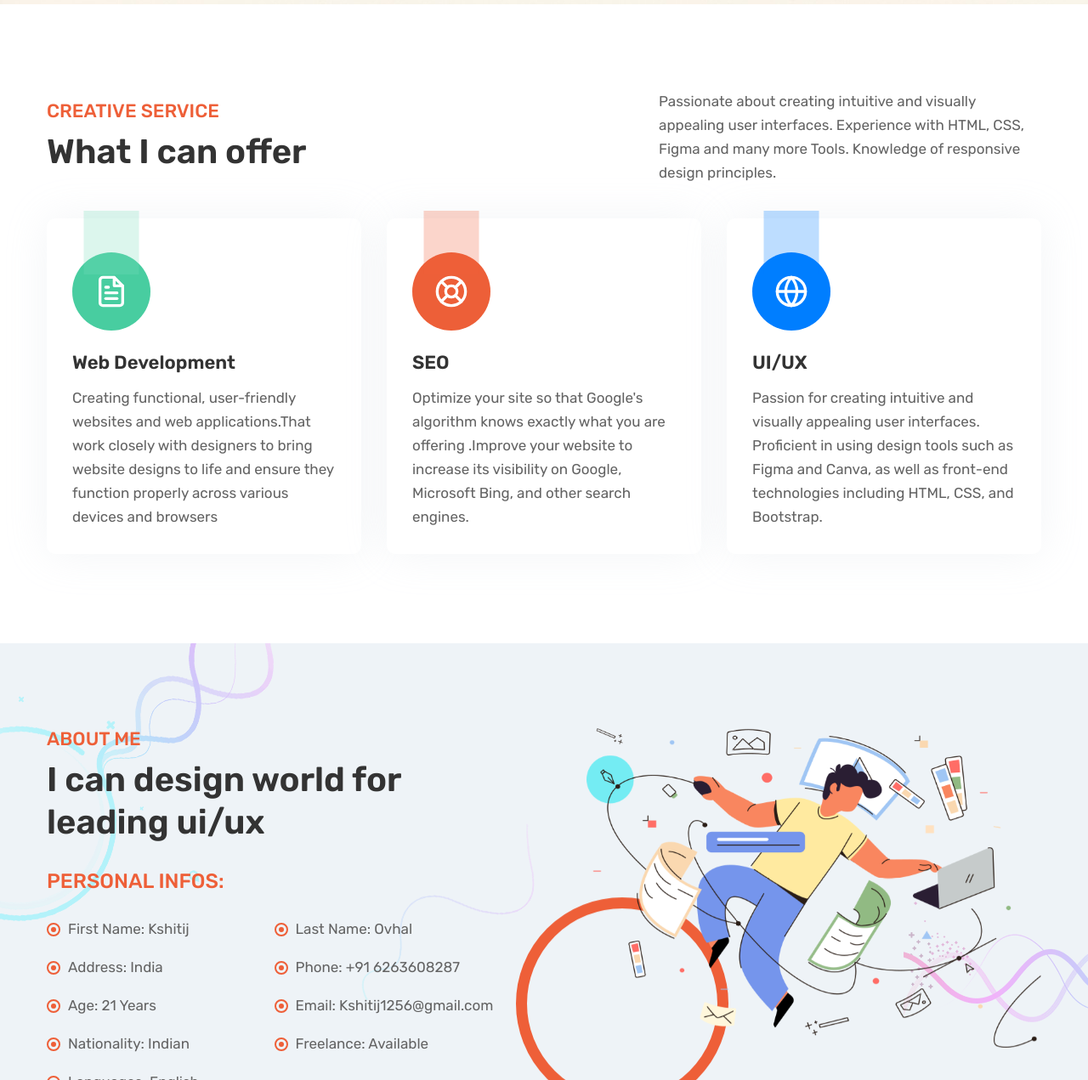
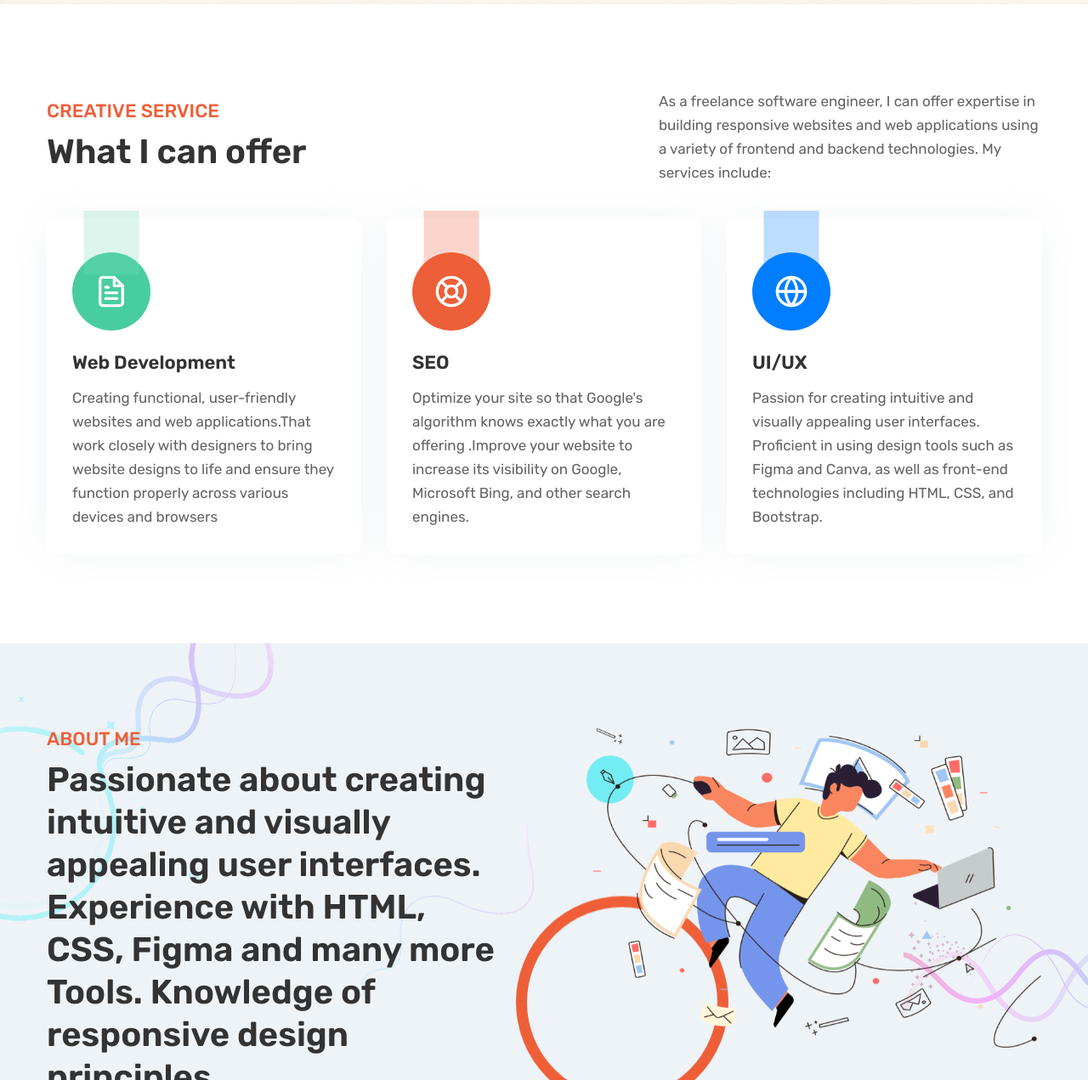
Before and after one commit to Kshitij2508/kshitij.github.io, a plain HTML site: page index.html in a window 1280 px wide. Shown: the part 649-1920 px from the top of the page at 85% size. Drawn offline with nearby package versions, Linux system fonts and the light colour scheme.

Commit message:
new changes

```diff
--- a/index.html
+++ b/index.html
@@ -69,8 +69,6 @@
                                     <line x1="12" y1="15" x2="12" y2="3"></line>
                                 </svg>
                                 <a href="assets/img/other/CV-KSHITIJ OVHAL-6263608287.pdf">Download CV </a>
-
-
                             </button>
                         </div>
                     </div>
@@ -105,7 +103,7 @@
                         <div class="hero__content">
                             <span class="hero__content--subtitle text__secondary mb-10">HELLO  I'M</span>
                             <h2 class="hero__content--title mb-15">Kshitij ovhal! </h2>
-                            <h3 class="hero__content--subtitle2 mb-20">UX/UI Designer</h3>
+                            <h3 class="hero__content--subtitle2 mb-20">UI/UX Designer</h3>
                             <p class="hero__content--desc mb-30">A dedicated and creative freelancer UI/UX designer with a passion for crafting engaging and user centric digital experiences</p>
                             <div class="hero__content--footer d-flex align-items-center">
                                 <a class="btn hero__content--btn" href="#about">About Me</a>
@@ -125,8 +123,7 @@
                             <h2 class="section__heading--title">What I can offer </h2>
                         </div>
                         <div class="section__heading--right max-width-450">
-                            <p class="section__heading--desc"> Passionate about creating intuitive and visually appealing user interfaces. Experience with HTML, CSS, Figma and many more Tools.
-                                Knowledge of responsive design principles.</p>
+                            <p class="section__heading--desc">As a freelance software engineer, I can offer expertise in building responsive websites and web applications using a variety of frontend and backend technologies. My services include:</p>
                         </div>
                     </div>
                     <div class="services__section--inner">
@@ -202,7 +199,8 @@
                         <div class="about__content">
                             <div class="section__heading mb-30">
                                 <span class="section__heading--subtitle text__secondary">ABOUT ME</span>
-                                <h2 class="section__heading--title">I can design world for leading ui/ux</h2>
+                                <h2 class="section__heading--title">Passionate about creating intuitive and visually appealing user interfaces. Experience with HTML, CSS, Figma and many more Tools.
+                                    Knowledge of responsive design principles</h2>
                             </div>
                             <div class="about__info">
                                 <h3 class="about__info--title text__secondary mb-20">PERSONAL INFOS:</h3>
@@ -211,7 +209,6 @@
                                     <li class="about__info--items">Last Name: Ovhal</li>
                                     <li class="about__info--items">Address: India</li>
                                     <li class="about__info--items">Phone: +91 6263608287</li>
-                                    <li class="about__info--items">Age: 21 Years</li>
                                     <li class="about__info--items">Email: Kshitij1256@gmail.com</li>
                                     <li class="about__info--items">Nationality: Indian</li>
                                     <li class="about__info--items">Freelance: Available</li>
```
